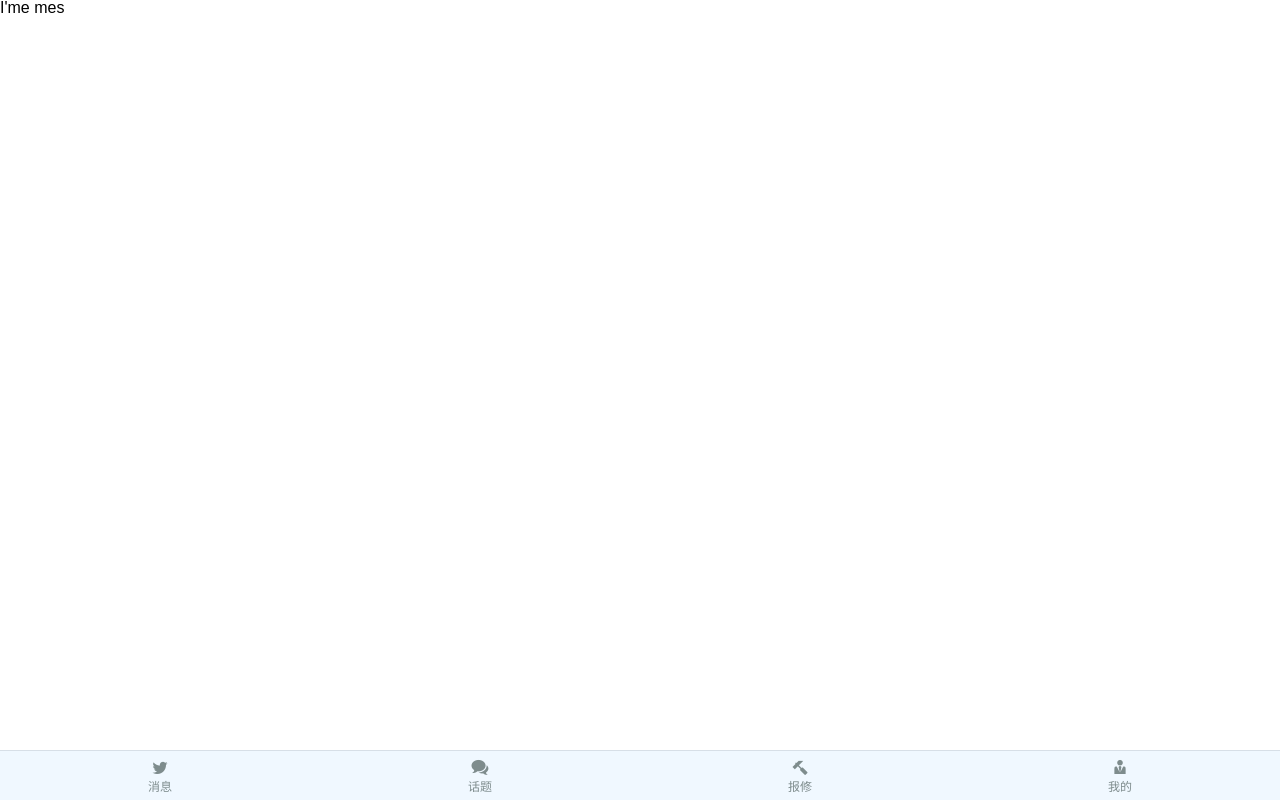
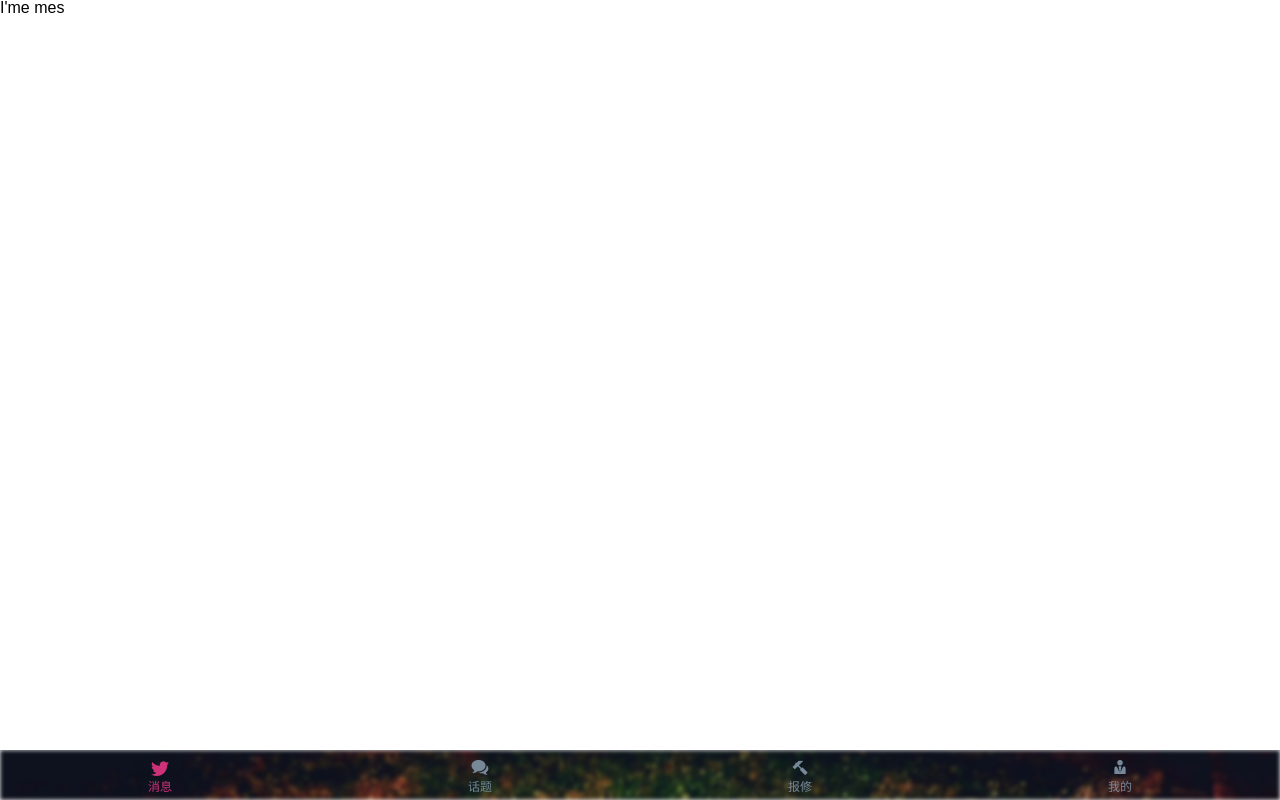
Before and after one commit to VarHug/BUALogistics, a Vue app: page /#/mes in a window 1280 px wide. Built offline with nearby package versions, Linux system fonts and the light colour scheme.

Commit message:
footer动画

```diff
--- a/index.html
+++ b/index.html
@@ -3,6 +3,8 @@
   <head>
     <meta charset="utf-8">
     <meta name="viewport" content="width=device-width,initial-scale=1.0,maximum-scale=1.0,minimum-scale=1.0,user-scalable=no">
+    <!-- <meta name="browsermode" content="application">
+    <meta name="x5-page-mode" content="app"> -->
     <title>bua_logistics</title>
     <link rel="stylesheet" href="./static/css/reset.css">
   </head>
--- a/src/App.vue
+++ b/src/App.vue
@@ -26,5 +26,6 @@ export default {
   .footer
     position fixed
     bottom 0
+    transform translateZ(0)
     border-1px-top(rgba(7, 17, 27, 0.1))
 </style>
--- a/src/components/footer/footer.vue
+++ b/src/components/footer/footer.vue
@@ -24,6 +24,7 @@
         <div class="text">我的</div>
       </router-link>
     </div>
+    <div class="background"></div>
   </div>
 </template>
 
@@ -43,14 +44,15 @@ export default {
 <style lang="stylus" rel="stylesheet/stylus">
   .tab
     display flex
+    overflow hidden
     width 100%
     height 50px
-    background-color rgb(240, 248, 255)
     .tab-item
       flex 1
       text-align center
       .router-item
         display block
+        color rgb(119, 136, 153)
         .icon
           display block
           padding-top 10px
@@ -61,4 +63,20 @@ export default {
           line-height 25px
           height 25px
           font-size 12px
+        &.active
+          color rgb(205, 50, 120)
+          font-weight bold
+          .icon
+            transform scale(1.2) rotate(-360deg)
+            transition .8s
+    .background
+      position fixed
+      bottom 0
+      z-index -1
+      width 100%
+      height 50px
+      background-image url('./bgBUA.jpg')
+      background-repeat no-repeat
+      background-size cover
+      filter blur(2px)
 </style>
--- a/src/router/index.js
+++ b/src/router/index.js
@@ -21,5 +21,6 @@ export default new Router({
     {
       path: '/mine', component: mine
     }
-  ]
+  ],
+  linkActiveClass: 'active'
 });
```
Also changed, not shown: src/common/stylus/base.styl (line endings or trailing spaces), src/components/footer/bgBUA.jpg (added).
